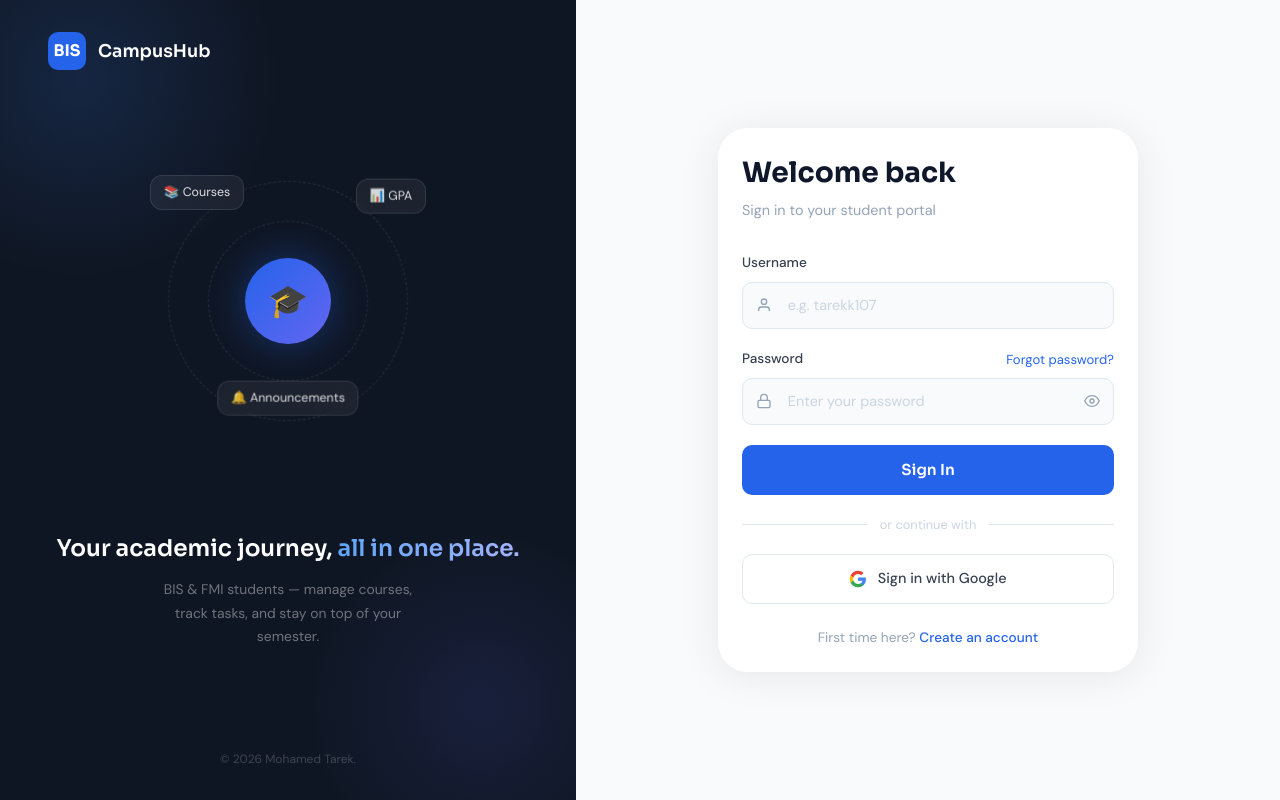
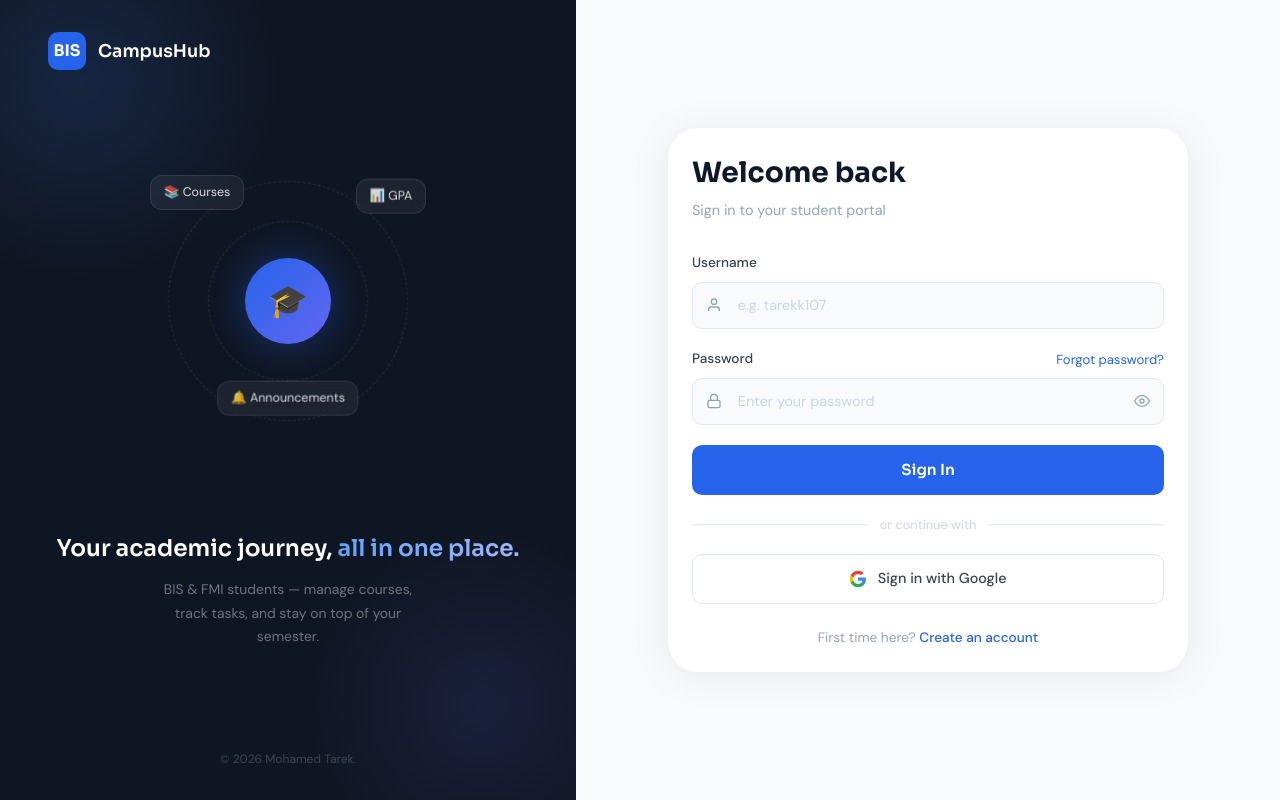
Before and after one commit to Mohamed-tarek107/Campus-Hub, an Angular app in the folder frontend/: page /login in a window 1280 px wide. Built offline with nearby package versions, Linux system fonts and the light colour scheme.

Commit message:
Added width to form on login

```diff
--- a/frontend/src/app/components/login-page/login-page.css
+++ b/frontend/src/app/components/login-page/login-page.css
@@ -176,7 +176,7 @@
   border-radius: 30px;
   padding: 1.5rem;
   width: 100%;
-  max-width: 420px;
+  max-width: 520px;
   box-shadow: 0 4px 40px rgba(0,0,0,.08);
 }
 
```
